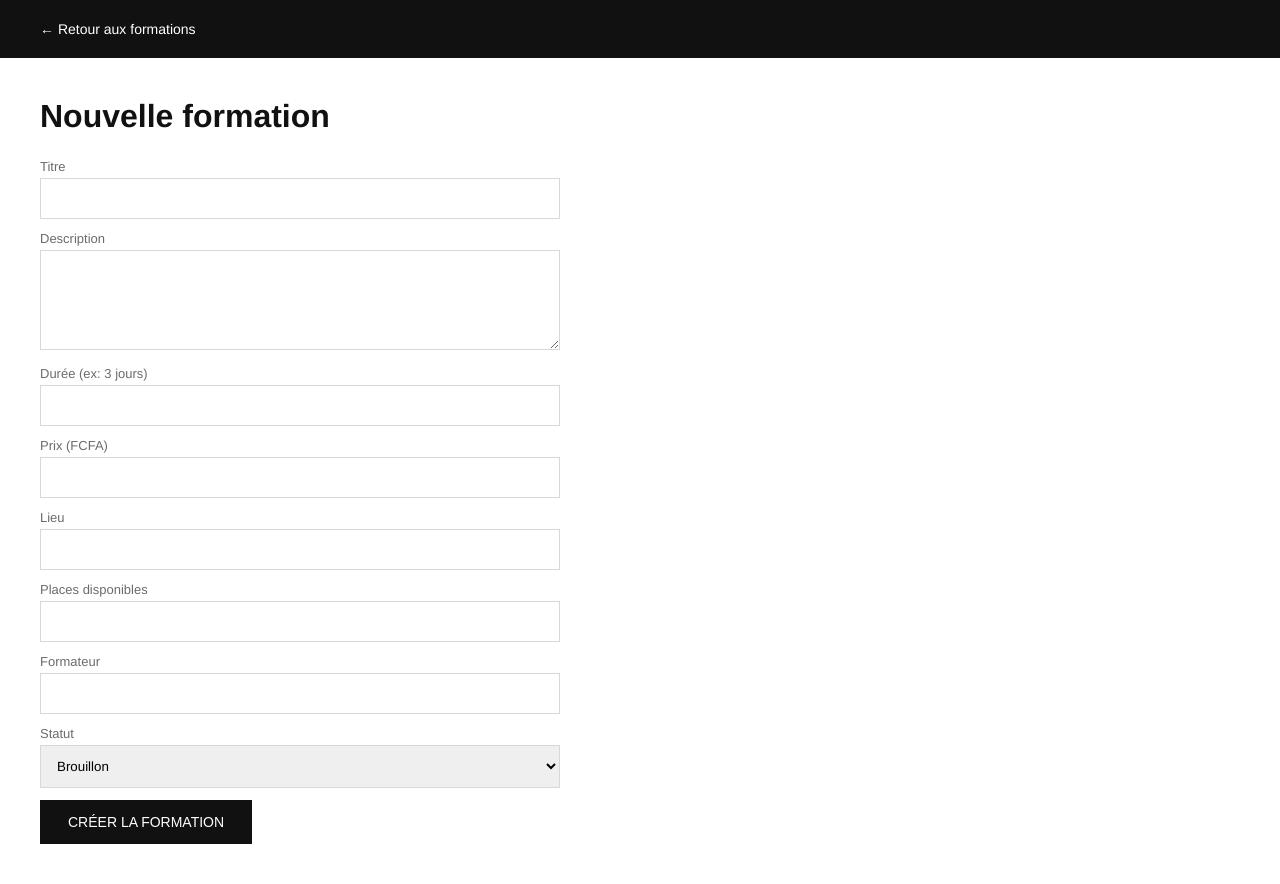
After one commit to JoeDalton-cmd/ges-backend, a Laravel app: page /admin/formations/creer in a window 1280 px wide. The commit adds this page. Run offline with Laravel 12, Linux system fonts and the light colour scheme; a user stored in the database is signed in; data comes from the database, SQL or seed files in the repository.

Commit message:
CRUD admin complet pour Formations

```diff
--- /dev/null
+++ b/app/Http/Controllers/Admin/FormationController.php
@@ -0,0 +1,77 @@
+<?php
+
+namespace App\Http\Controllers\Admin;
+
+use App\Http\Controllers\Controller;
+use App\Models\Formation;
+use Illuminate\Http\Request;
+
+class FormationController extends Controller
+{
+    // Affiche la liste
+    public function index()
+    {
+        $formations = Formation::orderBy('created_at', 'desc')->get();
+        return view('admin.formations.index', ['formations' => $formations]);
+    }
+
+    // Affiche le formulaire de création
+    public function create()
+    {
+        return view('admin.formations.create');
+    }
+
+    // Enregistre une nouvelle formation
+    public function store(Request $request)
+    {
+        $donnees = $request->validate([
+            'titre' => 'required|string|max:255',
+            'description' => 'required|string',
+            'duree' => 'required|string|max:100',
+            'prix' => 'required|integer',
+            'lieu' => 'nullable|string|max:255',
+            'places_disponibles' => 'nullable|integer',
+            'formateur' => 'nullable|string|max:255',
+            'statut' => 'required|in:brouillon,publie',
+        ]);
+
+        Formation::create($donnees);
+
+        return redirect('/admin/formations')->with('succes', 'Formation créée avec succès.');
+    }
+
+    // Affiche le formulaire pré-rempli pour modifier
+    public function edit($id)
+    {
+        $formation = Formation::findOrFail($id);
+        return view('admin.formations.edit', ['formation' => $formation]);
+    }
+
+    // Enregistre les modifications
+    public function update(Request $request, $id)
+    {
+        $formation = Formation::findOrFail($id);
+
+        $donnees = $request->validate([
+            'titre' => 'required|string|max:255',
+            'description' => 'required|string',
+            'duree' => 'required|string|max:100',
+            'prix' => 'required|integer',
+            'lieu' => 'nullable|string|max:255',
+            'places_disponibles' => 'nullable|integer',
+            'formateur' => 'nullable|string|max:255',
+            'statut' => 'required|in:brouillon,publie',
+        ]);
+
+        $formation->update($donnees);
+
+        return redirect('/admin/formations')->with('succes', 'Formation modifiée avec succès.');
+    }
+
+    // Supprime
+    public function destroy($id)
+    {
+        Formation::findOrFail($id)->delete();
+        return redirect('/admin/formations')->with('succes', 'Formation supprimée.');
+    }
+}
--- a/resources/views/admin/dashboard.blade.php
+++ b/resources/views/admin/dashboard.blade.php
@@ -27,7 +27,9 @@
   <div class="contenu">
     <h1 style="margin-bottom:24px;">Tableau de bord</h1>
     <div class="grille-stats">
-      <div class="stat"><div class="stat-nombre">{{ $nbFormations }}</div><div class="stat-label">Formations</div></div>
+    <a href="/admin/formations" style="text-decoration:none;color:inherit;">
+  <div class="stat"><div class="stat-nombre">{{ $nbFormations }}</div><div class="stat-label">Formations</div></div>
+</a>
       <div class="stat"><div class="stat-nombre">{{ $nbPieces }}</div><div class="stat-label">Pièces</div></div>
       <div class="stat"><div class="stat-nombre">{{ $nbPublications }}</div><div class="stat-label">Publications</div></div>
       <div class="stat"><div class="stat-nombre">{{ $nbInscriptions }}</div><div class="stat-label">Inscriptions</div></div>
--- /dev/null
+++ b/resources/views/admin/formations/create.blade.php
@@ -0,0 +1,66 @@
+<!DOCTYPE html>
+<html lang="fr">
+<head>
+<meta charset="UTF-8">
+<title>Nouvelle formation — GES Admin</title>
+<style>
+  * { margin: 0; padding: 0; box-sizing: border-box; }
+  body { font-family: 'Helvetica Neue', Arial, sans-serif; color: #111111; }
+  header { background: #111111; color: white; padding: 20px 40px; }
+  header a { color: white; text-decoration: none; font-size: 14px; }
+  .contenu { padding: 40px; max-width: 600px; }
+  input, textarea, select { width: 100%; padding: 12px; border: 1px solid #D8D8D8; margin-bottom: 12px; font-family: inherit; }
+  label { font-size: 13px; color: #6B6B6B; display: block; margin-bottom: 4px; }
+  .btn { background: #111111; color: white; padding: 14px 28px; border: none; text-transform: uppercase; font-size: 14px; cursor: pointer; }
+  .btn:hover { background: #E4002B; }
+  .erreur { background: #E4002B; color: white; padding: 12px; margin-bottom: 16px; font-size: 14px; }
+</style>
+</head>
+<body>
+  <header><a href="/admin/formations">← Retour aux formations</a></header>
+
+  <div class="contenu">
+    <h1 style="margin-bottom:24px;">Nouvelle formation</h1>
+
+    @if ($errors->any())
+      <div class="erreur">
+        @foreach ($errors->all() as $erreur)
+          {{ $erreur }}<br>
+        @endforeach
+      </div>
+    @endif
+
+    <form method="POST" action="/admin/formations">
+      @csrf
+      <label>Titre</label>
+      <input type="text" name="titre" value="{{ old('titre') }}" required>
+
+      <label>Description</label>
+      <textarea name="description" required style="min-height:100px;">{{ old('description') }}</textarea>
+
+      <label>Durée (ex: 3 jours)</label>
+      <input type="text" name="duree" value="{{ old('duree') }}" required>
+
+      <label>Prix (FCFA)</label>
+      <input type="number" name="prix" value="{{ old('prix') }}" required>
+
+      <label>Lieu</label>
+      <input type="text" name="lieu" value="{{ old('lieu') }}">
+
+      <label>Places disponibles</label>
+      <input type="number" name="places_disponibles" value="{{ old('places_disponibles') }}">
+
+      <label>Formateur</label>
+      <input type="text" name="formateur" value="{{ old('formateur') }}">
+
+      <label>Statut</label>
+      <select name="statut" required>
+        <option value="brouillon">Brouillon</option>
+        <option value="publie">Publié</option>
+      </select>
+
+      <button type="submit" class="btn">Créer la formation</button>
+    </form>
+  </div>
+</body>
+</html>
--- a/routes/web.php
+++ b/routes/web.php
@@ -40,6 +40,7 @@ Route::post('/contact', [ContactController::class, 'store']);
 
 use App\Http\Controllers\Admin\AuthController;
 use App\Http\Controllers\Admin\DashboardController;
+use App\Http\Controllers\Admin\FormationController;
 
 Route::prefix('admin')->group(function () {
     Route::get('/login', [AuthController::class, 'showLogin'])->name('login');
@@ -48,5 +49,13 @@ Route::prefix('admin')->group(function () {
 
     Route::middleware('auth')->group(function () {
         Route::get('/dashboard', [DashboardController::class, 'index']);
+
+
+        Route::get('/formations', [FormationController::class, 'index']);
+        Route::get('/formations/creer', [FormationController::class, 'create']);
+        Route::post('/formations', [FormationController::class, 'store']);
+        Route::get('/formations/{id}/modifier', [FormationController::class, 'edit']);
+        Route::put('/formations/{id}', [FormationController::class, 'update']);
+        Route::delete('/formations/{id}', [FormationController::class, 'destroy']);
     });
 });
```
Also changed, not shown: resources/views/admin/formations/edit.blade.php (added, +68 -0 lines), resources/views/admin/formations/index.blade.php (added, +66 -0 lines).
